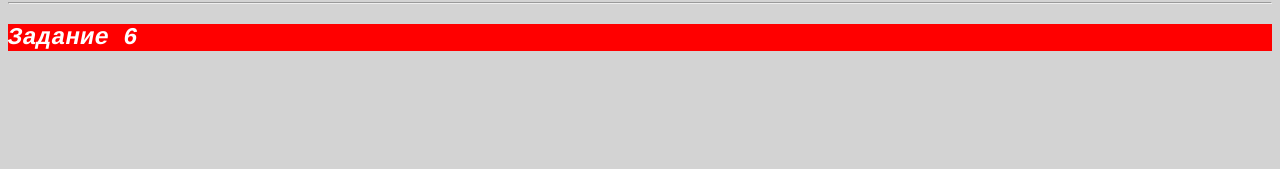
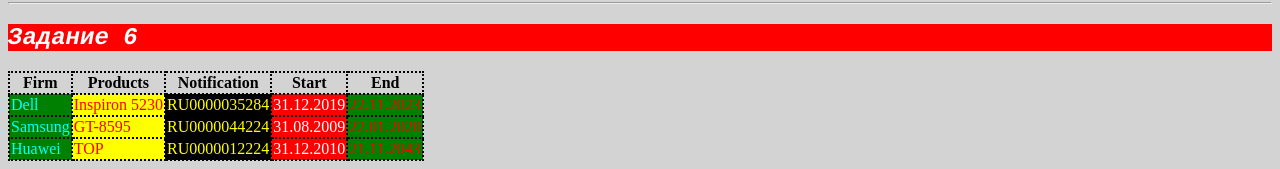
Before and after one commit to Mihail-Olesik/lb1, a plain HTML site: page index.html in a window 1280 px wide. Shown: the part 1343-1512 px from the top of the page. Before the commit the page ends 1414 px from the top, so only its background shows below. Drawn offline with Linux system fonts and the light colour scheme.

Commit message:
Zadanie 9

```diff
--- a/index.css
+++ b/index.css
@@ -126,3 +126,36 @@ img.imgGIT:hover {
 img.imgNET{
 	height:185px;
 }
+
+table {
+    border-collapse: collapse;
+}
+
+table, th, td {
+    border: 2px dotted black;
+}
+
+td.Firm{
+	background-color:green;
+	color:cyan;
+}
+
+td.Products{
+	background-color:yellow;
+	color:red;
+}
+
+td.Notif{
+	background-color:black;
+	color:yellow;
+}
+
+td.Start{
+	background-color:red;
+	color:white;
+}
+
+td.End{
+	background-color:green;
+	color:red;
+}
--- a/index.html
+++ b/index.html
@@ -56,5 +56,35 @@
      <img src="https://scx1.b-cdn.net/csz/news/800/2019/2-nature.jpg" alt="Nature" class="imgNET">
 <hr>
 	<h2 class="two">Задание 6</h2>
+    <table>
+      <tr>
+        <th>Firm</th>
+        <th>Products</th>
+        <th>Notification</th>
+        <th>Start</th>
+        <th>End</th>
+      </tr>
+      <tr>
+        <td class="Firm">Dell</td>
+        <td class="Products">Inspiron 5230</td>
+        <td class="Notif">RU0000035284</td>
+        <td class="Start">31.12.2019</td>
+        <td class="End">22.11.2023</td>
+      </tr>
+      <tr>
+        <td class="Firm">Samsung</td>
+        <td class="Products">GT-8595</td>
+        <td class="Notif">RU0000044224</td>
+        <td class="Start">31.08.2009</td>
+        <td class="End">22.01.2020</td>
+      </tr>
+      <tr>
+        <td class="Firm">Huawei</td>
+        <td class="Products">TOP</td>
+        <td class="Notif">RU0000012224</td>
+        <td class="Start">31.12.2010</td>
+        <td class="End">21.11.2043</td>
+      </tr>
+    </table>
 </body>
 </html>
```
